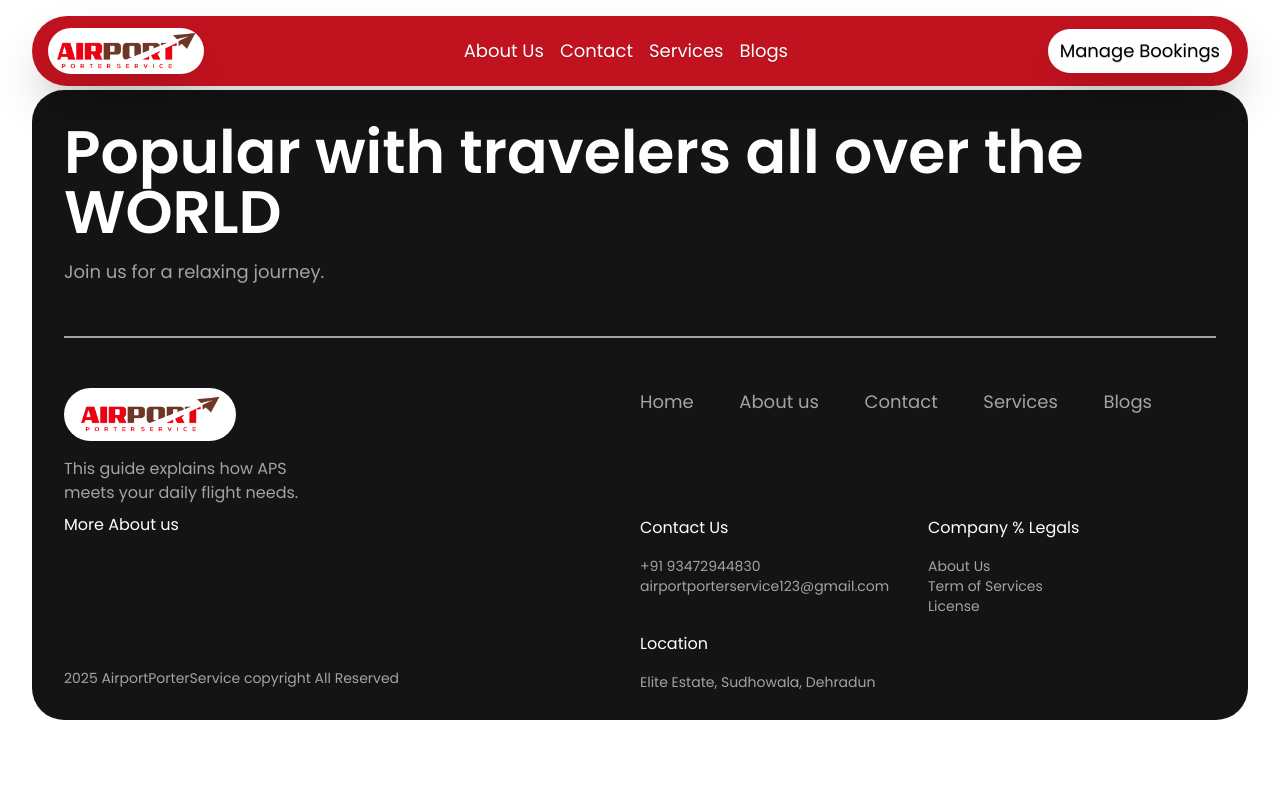
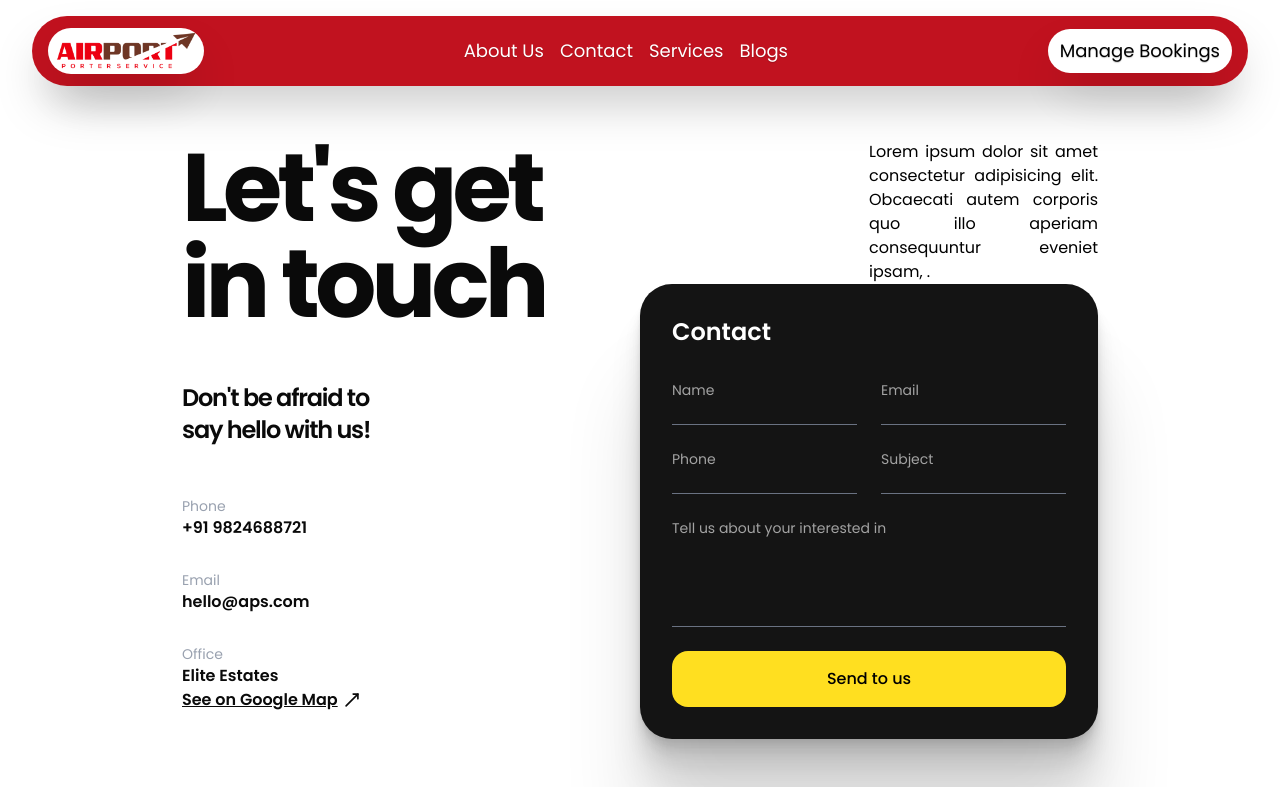
Before and after one commit to AjayRajNegi/APS, a Next.js app: page /contact in a window 1280 px wide. Shown: the top 787 px of the page. Built offline with nearby package versions, Linux system fonts and the light colour scheme.

Commit message:
Framer-motion dependency error

```diff
--- a/package.json
+++ b/package.json
@@ -12,6 +12,7 @@
     "@radix-ui/react-accordion": "^1.2.12",
     "class-variance-authority": "^0.7.1",
     "clsx": "^2.1.1",
+    "framer-motion": "^12.23.15",
     "lucide-react": "^0.544.0",
     "motion": "^12.23.14",
     "next": "15.5.3",
--- a/src/app/contact/page.tsx
+++ b/src/app/contact/page.tsx
@@ -1,3 +1,107 @@
+import { MoveRight } from "lucide-react";
+
 export default function Contact() {
-  return <></>;
+  return (
+    <section className="my-[50px] flex px-[150px]">
+      {/* Left */}
+      <article className="flex w-1/2 flex-col items-start">
+        <h1 className="text-sha text-8xl font-bold tracking-tighter">
+          Let&apos;s get <br /> in touch
+        </h1>
+        <p className="my-[50px] text-2xl font-semibold tracking-tighter">
+          Don&apos;t be afraid to <br /> say hello with us!
+        </p>
+        <p className="text-sm text-gray-400">Phone</p>
+        <p className="font-semibold">+91 9824688721</p>
+        <p className="mt-[30px] text-sm text-gray-400">Email</p>
+        <p className="font-semibold">hello@aps.com</p>
+        <p className="mt-[30px] text-sm text-gray-400">Office</p>
+        <p className="font-semibold">Elite Estates</p>
+        <p className="flex items-center gap-1 font-semibold underline">
+          See on Google Map <MoveRight className="-rotate-45" size={20} />
+        </p>
+      </article>
+      {/* Right */}
+      <article className="flex w-1/2 flex-col justify-between text-white">
+        <div className="ml-auto w-1/2 text-justify text-black">
+          Lorem ipsum dolor sit amet consectetur adipisicing elit. Obcaecati
+          autem corporis quo illo aperiam consequuntur eveniet ipsam, .
+        </div>
+        <div className="mx-auto h-fit max-w-5xl rounded-4xl bg-[#141414] p-8 shadow-[0_2.8px_2.2px_rgba(0,_0,_0,_0.034),_0_6.7px_5.3px_rgba(0,_0,_0,_0.048),_0_12.5px_10px_rgba(0,_0,_0,_0.06),_0_22.3px_17.9px_rgba(0,_0,_0,_0.072),_0_41.8px_33.4px_rgba(0,_0,_0,_0.086),_0_100px_80px_rgba(0,_0,_0,_0.12)]">
+          <h2 className="mb-8 text-2xl font-semibold">Contact</h2>
+
+          {/* Form */}
+          <form className="grid grid-cols-1 gap-6 md:grid-cols-2">
+            {/* Name */}
+            <div className="flex flex-col">
+              <label htmlFor="name" className="text-sm text-[#a3a3a3]">
+                Name
+              </label>
+              <input
+                type="text"
+                id="name"
+                className="p border-b border-gray-500 bg-transparent focus:border-white focus:outline-none"
+              />
+            </div>
+
+            {/* Email */}
+            <div className="flex flex-col">
+              <label htmlFor="email" className="text-sm text-[#a3a3a3]">
+                Email
+              </label>
+              <input
+                type="email"
+                id="email"
+                className="border-b border-gray-500 bg-transparent focus:border-white focus:outline-none"
+              />
+            </div>
+
+            {/* Phone */}
+            <div className="flex flex-col">
+              <label htmlFor="phone" className="text-sm text-[#a3a3a3]">
+                Phone
+              </label>
+              <input
+                type="tel"
+                id="phone"
+                className="border-b border-gray-500 bg-transparent focus:border-white focus:outline-none"
+              />
+            </div>
+
+            {/* Subject */}
+            <div className="flex flex-col">
+              <label htmlFor="subject" className="text-sm text-[#a3a3a3]">
+                Subject
+              </label>
+              <input
+                type="text"
+                id="subject"
+                className="border-b border-gray-500 bg-transparent focus:border-white focus:outline-none"
+              />
+            </div>
+
+            <div className="flex flex-col md:col-span-2">
+              <label htmlFor="message" className="text-sm text-[#a3a3a3]">
+                Tell us about your interested in
+              </label>
+              <textarea
+                id="message"
+                rows={3}
+                className="resize-none border-b border-gray-500 bg-transparent py-2 focus:border-white focus:outline-none"
+              />
+            </div>
+
+            <div className="md:col-span-2">
+              <button
+                type="submit"
+                className="w-full rounded-2xl bg-yellow-300 py-4 font-medium text-black transition hover:bg-yellow-400"
+              >
+                Send to us
+              </button>
+            </div>
+          </form>
+        </div>
+      </article>
+    </section>
+  );
 }
```
Also changed, not shown: 1 other file (tests, documents, lock files or other folders).
